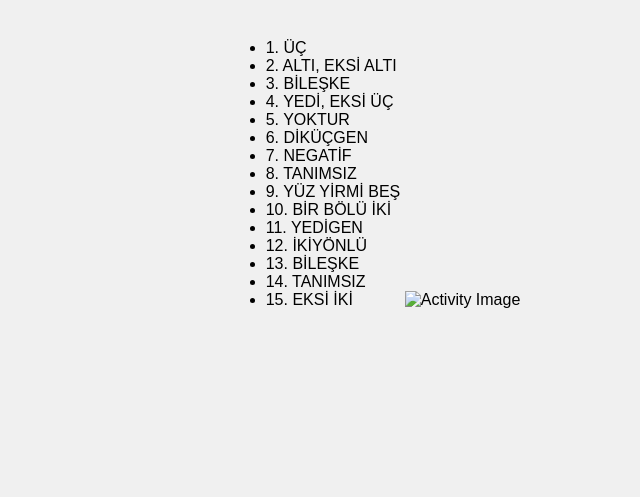
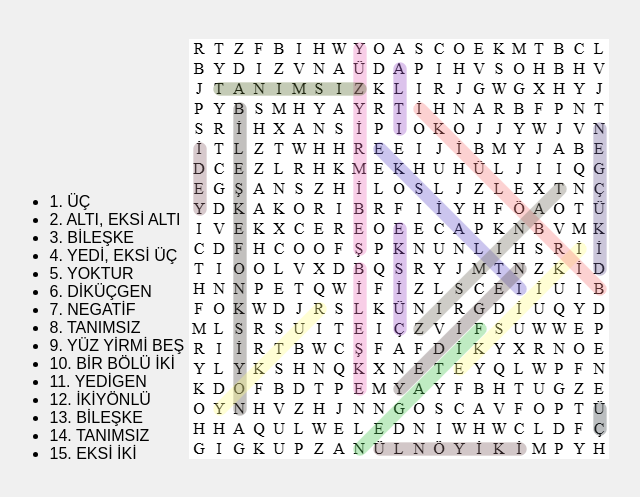
Before and after one commit to daphnw/Matematik-Kelime-Bulmacas-, a plain HTML site: page index.html in a window 1280 px wide. Shown: the part 89-586 px from the top of the page, without its empty margins (267-907 px from the left). Drawn offline with Linux system fonts and the light colour scheme.

Commit message:
Update index.html
değişti

```diff
--- a/index.html
+++ b/index.html
@@ -44,7 +44,7 @@
     <li>15. EKSİ İKİ</li>
   </ul>
 
-  <img src="images/activity3.png" alt="Activity Image">
+  <img src="activity3.png" alt="Activity Image">
 
 </body>
 </html>
```
